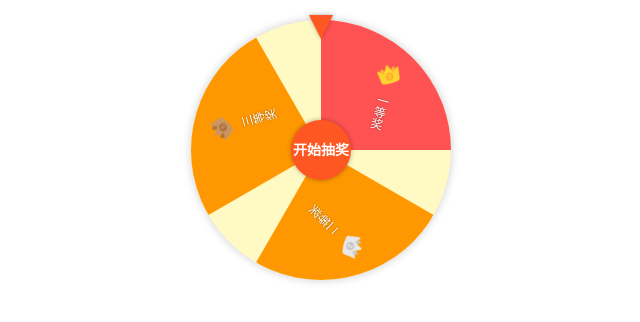
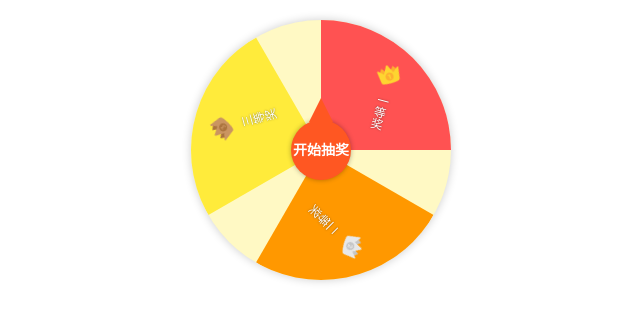
Before and after one commit to zct-free/h5--front, a Vue app: page /prize-draw in a window 1280 px wide. Shown: the top 322 px of the page, without its empty margins (319-959 px from the left). Built offline with nearby package versions, Linux system fonts and the light colour scheme; what alloyfinger, vue-clipboard2, vxe-table would draw is missing.

Commit message:
perf: 优化转盘组件

```diff
--- a/src/views/prizeDraw/index.vue
+++ b/src/views/prizeDraw/index.vue
@@ -11,12 +11,13 @@
     </div>
 
     <!-- 中心按钮（独立于转盘） -->
-    <div class="center-button-container">
-      <div class="turntable-btn" @click="startLottery" :class="{ disabled: isRotating }">开始抽奖</div>
+    <div class="center-button-container" @click="startLottery">
+      <div class="turntable-pointer"></div>
+
+      <div class="turntable-btn">开始抽奖</div>
     </div>
 
     <!-- 指针 -->
-    <div class="turntable-pointer"></div>
   </div>
 </template>
 
@@ -30,7 +31,7 @@ export default {
       prizes: [
         { name: "一等奖", icon: require("@/assets/rank-r1.png"), color: "#FF5252" },
         { name: "二等奖", icon: require("@/assets/rank-r2.png"), color: "#FF9800" },
-        { name: "三等奖", icon: require("@/assets/rank-r3.png"), color: "#FF9800" },
+        { name: "三等奖", icon: require("@/assets/rank-r3.png"), color: "#FFEB3B" },
       ],
     };
   },
@@ -183,6 +184,9 @@ export default {
   height: 20%;
   z-index: 10; /* 确保在转盘上方 */
   pointer-events: none; /* 允许点击事件穿透到下方元素 */
+  &:active {
+    transform: translate(-50%, -50%) scale(0.95);
+  }
 }
 
 /* 抽奖按钮 */
@@ -205,10 +209,6 @@ export default {
   pointer-events: auto; /* 重新启用按钮的点击事件 */
 }
 
-.turntable-btn:active {
-  transform: scale(0.95);
-}
-
 .turntable-btn.disabled {
   background: #9e9e9e;
   cursor: not-allowed;
@@ -217,15 +217,13 @@ export default {
 /* 指针 */
 .turntable-pointer {
   position: absolute;
-  top: 5%;
+  bottom: 96%;
   left: 50%;
   transform: translateX(-50%);
   width: 0;
   height: 0;
   border-left: 12px solid transparent;
   border-right: 12px solid transparent;
-  border-top: 24px solid #ff5722;
-  z-index: 15; /* 确保在最上层 */
-  filter: drop-shadow(0 0 2px rgba(0, 0, 0, 0.3));
+  border-bottom: 24px solid #ff5722; /* 朝上的三角形*/
 }
 </style>
```
